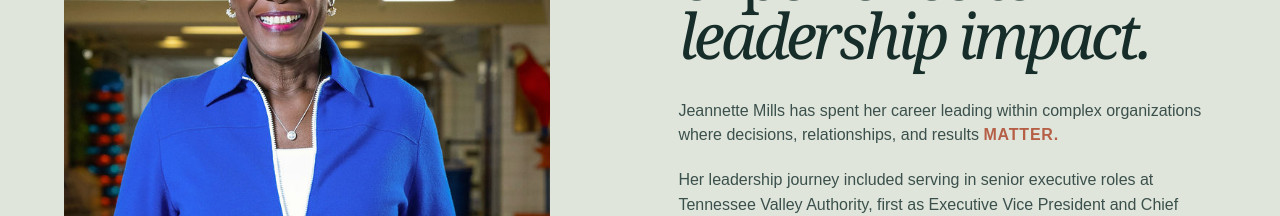
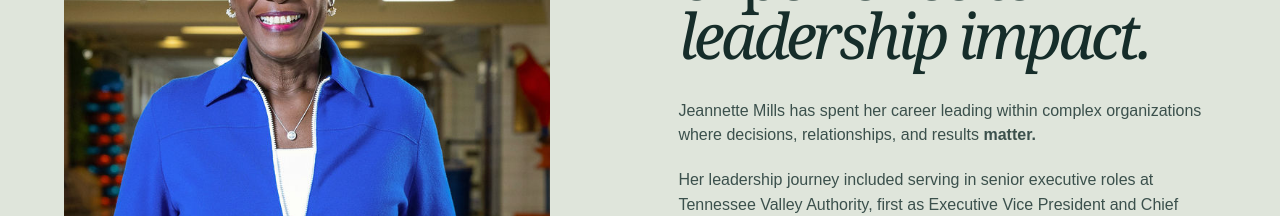
Before and after one commit to pagekey/jeannettemills.com, a React (Vite) app: page / in a window 1280 px wide. Shown: the part 1840-2056 px from the top of the page. Built offline with nearby package versions, Linux system fonts and the light colour scheme.

Commit message:
fix: resolve odd text color for strong text

```diff
--- a/src/components/pages/option1.css
+++ b/src/components/pages/option1.css
@@ -810,9 +810,7 @@ h2 em {
 }
 
 .experience-copy strong {
-  color: var(--clay);
-  text-transform: uppercase;
-  letter-spacing: 0.05em;
+  font-weight: 700;
 }
 
 .arrow-link {
@@ -1164,12 +1162,7 @@ footer {
 }
 
 .lead-copy strong {
-  color: var(--clay);
-  font:
-    650 11px "Inter Variable",
-    sans-serif;
-  letter-spacing: 0.1em;
-  text-transform: uppercase;
+  font-weight: 700;
 }
 
 .quote-panel {
```
